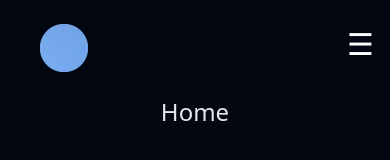
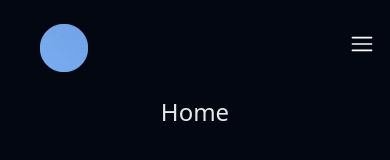
Before and after one commit to mathiszerari/shipfast, an Angular app in the folder app/: page /home in a window 390 px wide. Shown: the top 160 px of the page. Built offline with nearby package versions, Linux system fonts and the light colour scheme.

Commit message:
cross icon

```diff
--- a/app/src/app/components/home/header/header.component.html
+++ b/app/src/app/components/home/header/header.component.html
@@ -49,15 +49,19 @@
 </div>
 
 <!-- Menu burger (version mobile) -->
-<div class="lg:hidden flex justify-between items-center ">
+<div class="lg:hidden flex justify-between items-center">
   <div class="px-10 my-6 cursor-pointer">
     <a href="home">
       <img src="../../../../assets/newlogo.png" alt="Shipfast logo" class="w-12 h-12">
     </a>
   </div>
 
-  <button (click)="toggleMobileMenu()" id="burgerButton" class="lg:hidden text-3xl px-4 pb-2 font-light text-white w-18">
-    &#9776;
+  <button *ngIf="!isMobileMenuOpen" (click)="toggleMobileMenu()" id="burgerButton" class="lg:hidden cursor-pointer text-3xl px-4 pb-2 font-light text-white w-18">
+    <svg width="24" height="24" viewBox="0 0 15 15" xmlns="http://www.w3.org/2000/svg"><path fill="currentColor" fill-rule="evenodd" d="M1.5 3a.5.5 0 0 0 0 1h12a.5.5 0 0 0 0-1h-12ZM1 7.5a.5.5 0 0 1 .5-.5h12a.5.5 0 0 1 0 1h-12a.5.5 0 0 1-.5-.5Zm0 4a.5.5 0 0 1 .5-.5h12a.5.5 0 0 1 0 1h-12a.5.5 0 0 1-.5-.5Z" clip-rule="evenodd"/></svg>
+  </button>
+
+  <button *ngIf="isMobileMenuOpen" (click)="toggleMobileMenu()" id="crossButton" class="lg:hidden cursor-pointer text-3xl px-4 pb-2 font-light hover:text-gray-100 text-white w-18">
+    <svg width="24" height="24" viewBox="0 0 24 24" xmlns="http://www.w3.org/2000/svg"><path fill="none" stroke="currentColor" stroke-linecap="round" stroke-width="2" d="M20 20L4 4m16 0L4 20"/></svg>
   </button>
 </div>
 
```
